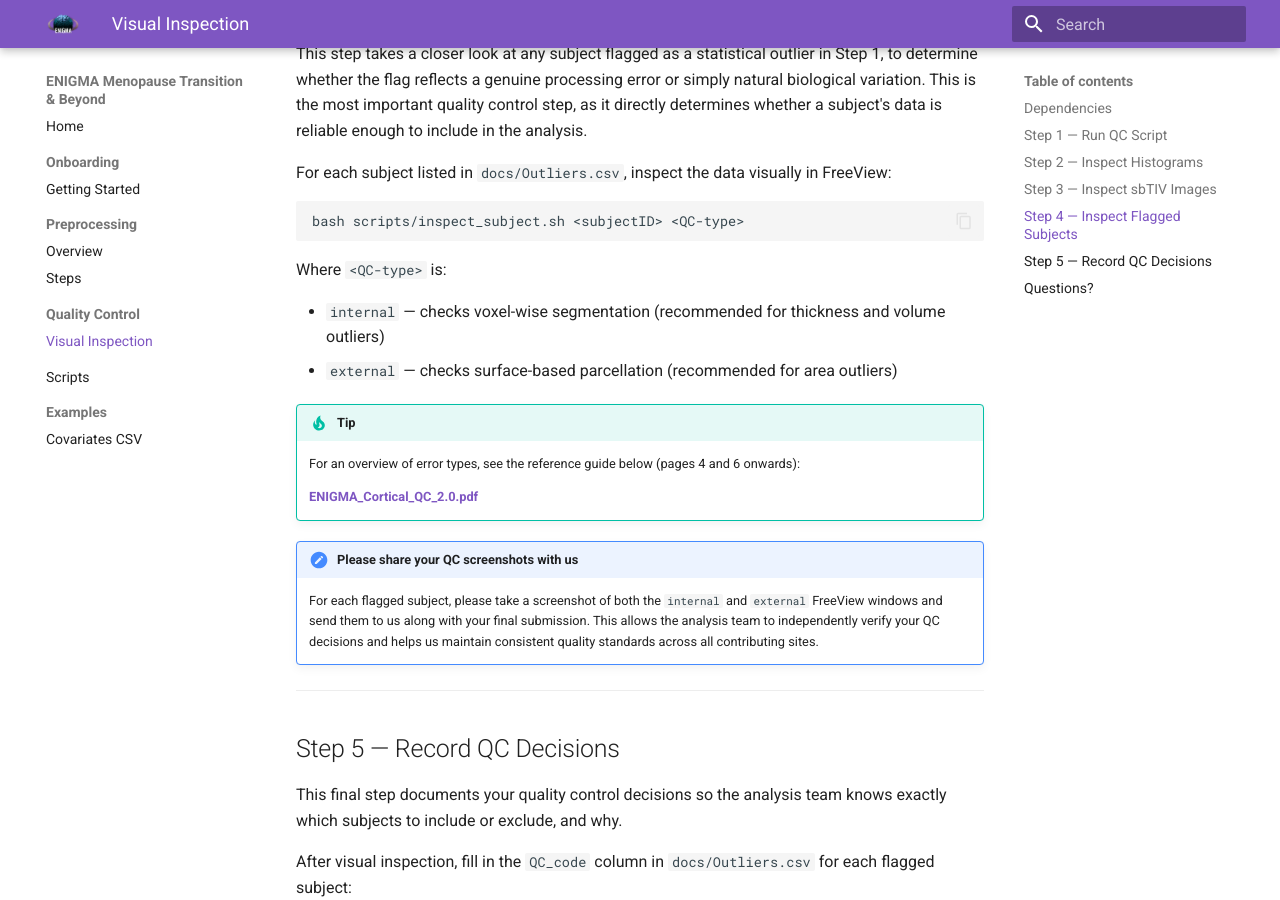
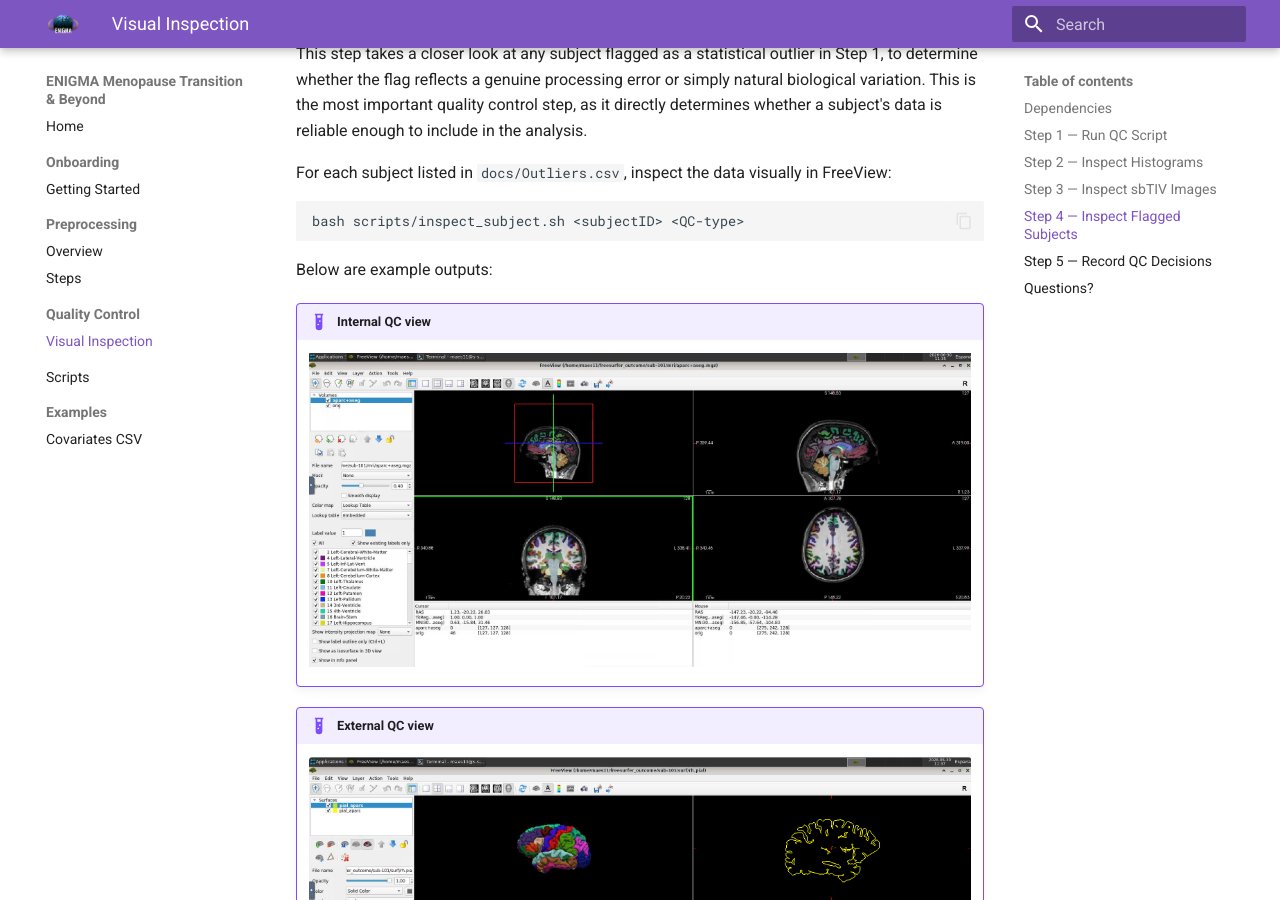
Before and after one commit to gorettiei/enigma-menopause-docs, an MkDocs documentation site: the page built from docs/qc/visual-inspection.md, in a window 1280 px wide and 900 px high, scrolled down 2335 px. Built offline with MkDocs 1.6.1 and Material for MkDocs 9.7.7, drawn with Linux system fonts in a browser that asks for light colours.

Commit message:
Add example screenshots for internal and external QC views

````diff
--- a/docs/qc/visual-inspection.md
+++ b/docs/qc/visual-inspection.md
@@ -81,6 +81,14 @@ For each subject listed in `docs/Outliers.csv`, inspect the data visually in Fre
 bash scripts/inspect_subject.sh <subjectID> <QC-type>
 ```
 
+Below are example outputs:
+
+!!! example "Internal QC view"
+    ![Internal QC view](../assets/qc_internal_view.png)
+
+!!! example "External QC view"
+    ![External QC view](../assets/qc_external_view.png)
+
 Where `<QC-type>` is:
 
 - `internal` — checks voxel-wise segmentation (recommended for thickness and volume outliers)
````
